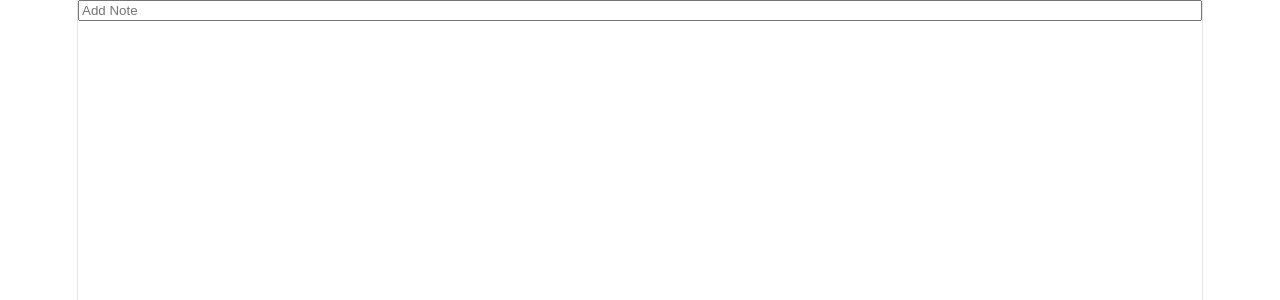
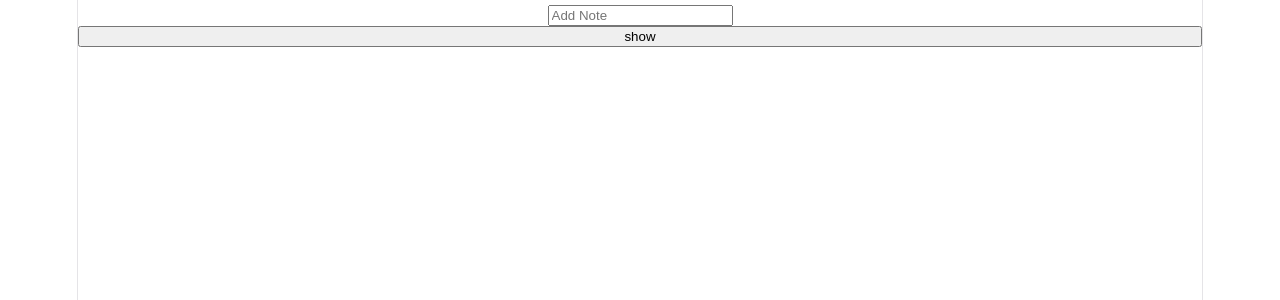
Before and after one commit to aboodsamad/Intern-abdelrahman-samad-notes-application, a React (Vite) app in the folder notes/: page / in a window 1280 px wide. Shown: the top 300 px of the page. Built offline with nearby package versions, Linux system fonts and the light colour scheme.

Commit message:
fix the files structure and add the delete feature

```diff
--- a/notes/src/App.tsx
+++ b/notes/src/App.tsx
@@ -1,14 +1,14 @@
 import { useState } from 'react'
 import { AddNotes } from './NotesManagment/addNotes'
 
-
-import './App.css'
+import { useNotes } from './Hooks/hooks';
 
 function App() {
-  const [count, setCount] = useState(0)
+    const { notes, setNotes } = useNotes();
+
 
   return (
-    <AddNotes/>
+    <AddNotes notes={notes} setNotes={setNotes}/>
   )
 }
 
--- a/notes/src/Hooks/hooks.tsx
+++ b/notes/src/Hooks/hooks.tsx
@@ -1,7 +1,8 @@
 import { useState } from "react";
+import type { Note } from "../models/Notes";
 
 export function useNotes(){
-    const [NotesText, useNoteText] = useState("");
+    const [notes , setNotes] = useState<Note[]>([]);
 
-    return {NotesText, useNoteText};
+    return {notes, setNotes};
 }
--- /dev/null
+++ b/notes/src/NotesManagment/DeleteNotes.tsx
@@ -0,0 +1,11 @@
+import type { Dispatch, SetStateAction } from "react";
+import type { Note } from "../models/Notes";
+
+type Props = {
+  setNotes: Dispatch<SetStateAction<Note[]>>
+
+}
+
+export function DeleteNotes(id: number, {setNotes} : Props){
+    setNotes((prev) => prev.filter((item) => item.id !==id));
+}
--- a/notes/src/NotesManagment/addNotes.tsx
+++ b/notes/src/NotesManagment/addNotes.tsx
@@ -1,10 +1,48 @@
+import { useState } from "react";
+import type { Dispatch, SetStateAction } from "react";
+import type { Note } from "../models/Notes";
+import { DeleteNotes } from "./DeleteNotes";
 
-import { useState } from "react";
-export function AddNotes(){
-    const [NotesText, useNoteText] = useState("");
-    return (
-        <>
-            <input type="text" placeholder="Add Note" value={NotesText} onChange={(r) => useNoteText(r.target.value)} />
-        </>
-    )
+type Props = {
+  notes: Note[];
+  setNotes: Dispatch<SetStateAction<Note[]>>;
+};
+
+export function AddNotes({ notes, setNotes }: Props) {
+  const [NotesText, setNoteText] = useState("");
+  const [show, setShow] = useState(false);
+
+  function AddNote(e: React.FormEvent) {
+    e.preventDefault();
+    setNotes((prev) => [
+      ...prev,
+      { id: Date.now(), text: NotesText, title: "here", category: "story" },
+    ]);
+    setNoteText("");
+  }
+
+  return (
+    <>
+      <form onSubmit={AddNote}>
+        <input
+          type="text"
+          placeholder="Add Note"
+          value={NotesText}
+          onChange={(r) => setNoteText(r.target.value)}
+        />
+      </form>
+      <button onClick={() => setShow(!show)}>{show ? "hide" : "show"}</button>
+      <br />
+      {show && (
+        <ul>
+          {notes.map((item) => (
+            <>
+              <li key={item.id}>{item.text}</li>
+              <button onClick={() => DeleteNotes(item.id, {setNotes})}>Delete</button>
+            </>
+          ))}
+        </ul>
+      )}
+    </>
+  );
 }
```
Also changed, not shown: notes/src/page/webPage.tsx (line endings or trailing spaces).
